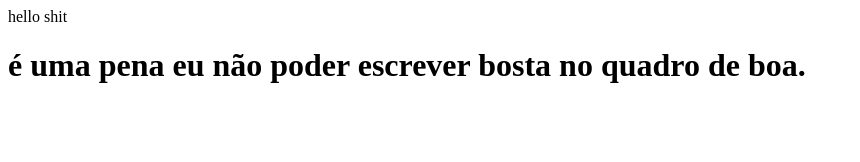
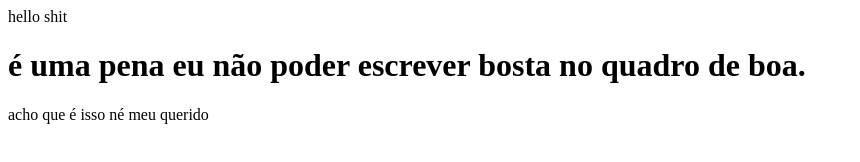
Before and after one commit to eubruno92/semi, a plain HTML site: page htdocs/index.html in a window 1280 px wide. Shown: the whole page, without its empty margins (0-860 px from the left). Drawn offline with Linux system fonts and the light colour scheme.

Commit message:
segundo commit

```diff
--- a/htdocs/index.html
+++ b/htdocs/index.html
@@ -9,5 +9,6 @@
     hello shit
 
     <h1>é uma pena eu não poder escrever bosta no quadro de boa.</h1>
+    <p>acho que é isso né meu querido </p>
 </body>
 </html>
```
Also changed, not shown: 1 other file.
